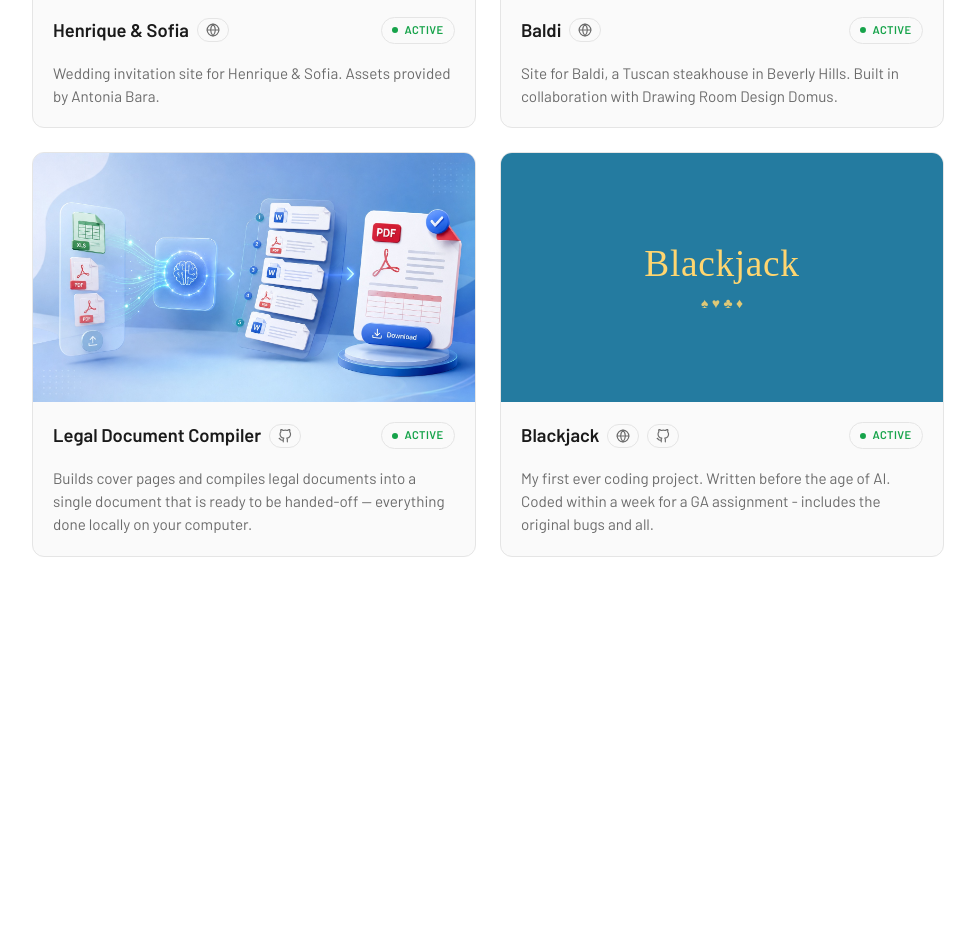
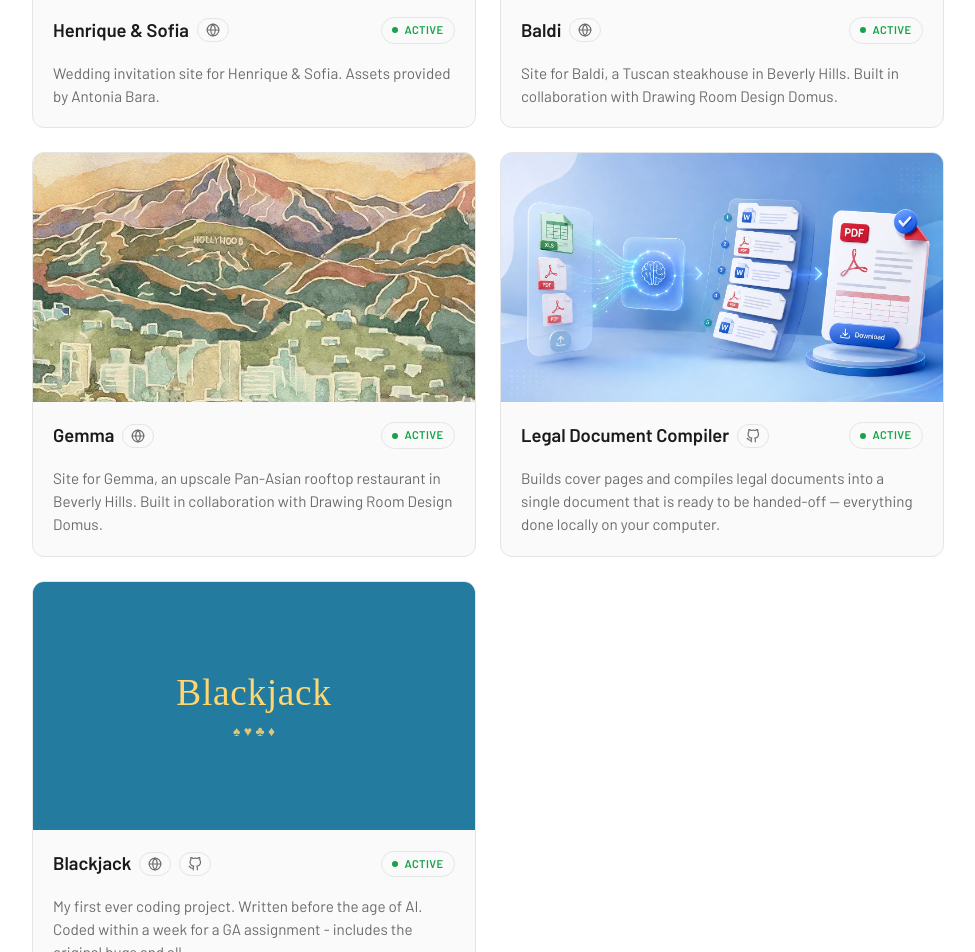
Before and after one commit to TheBerlinMan/tnma-software, a website: page index.html in a window 1280 px wide. Shown: the part 940-1892 px from the top of the page, without its empty margins (152-1127 px from the left). Before the commit the page ends 1561 px from the top, so only its background shows below. Drawn offline with Linux system fonts and the light colour scheme.

Commit message:
add gemma project

```diff
--- a/index.html
+++ b/index.html
@@ -181,6 +181,26 @@
         </div>
       </article>
 
+      <article class="card" data-type="website">
+        <div class="card-image-wrap">
+          <img class="card-image card-image--zoom" src="assets/images/gemma-bev-hills.webp" alt="Cover image for gemmabevhills.com" loading="lazy" />
+        </div>
+        <div class="card-body">
+          <div class="card-tags">
+            <div class="card-tags-left">
+              <h2 class="card-title">Gemma</h2>
+              <div class="card-links">
+                <a class="icon-link" href="https://gemmabevhills.com" target="_blank" rel="noopener" aria-label="Visit gemmabevhills.com">
+                  <svg aria-hidden="true" xmlns="http://www.w3.org/2000/svg" viewBox="0 0 24 24" fill="none" stroke="currentColor" stroke-width="2" stroke-linecap="round" stroke-linejoin="round"><circle cx="12" cy="12" r="10"></circle><line x1="2" y1="12" x2="22" y2="12"></line><path d="M12 2a15.3 15.3 0 0 1 4 10 15.3 15.3 0 0 1-4 10 15.3 15.3 0 0 1-4-10 15.3 15.3 0 0 1 4-10z"></path></svg>
+                </a>
+              </div>
+            </div>
+            <span class="tag tag-status is-active"><span class="status-dot" aria-hidden="true"></span>Active</span>
+          </div>
+          <p class="card-description">Site for Gemma, an upscale Pan-Asian rooftop restaurant in Beverly Hills. Built in collaboration with Drawing Room Design Domus.</p>
+        </div>
+      </article>
+
       <article class="card" data-type="app">
         <div class="card-image-wrap">
           <img class="card-image" src="assets/images/legal-document-compiler.jpg" alt="Cover image for Legal Document Compiler" loading="lazy" />
```
Also changed, not shown: assets/images/gemma-bev-hills.webp (added).
